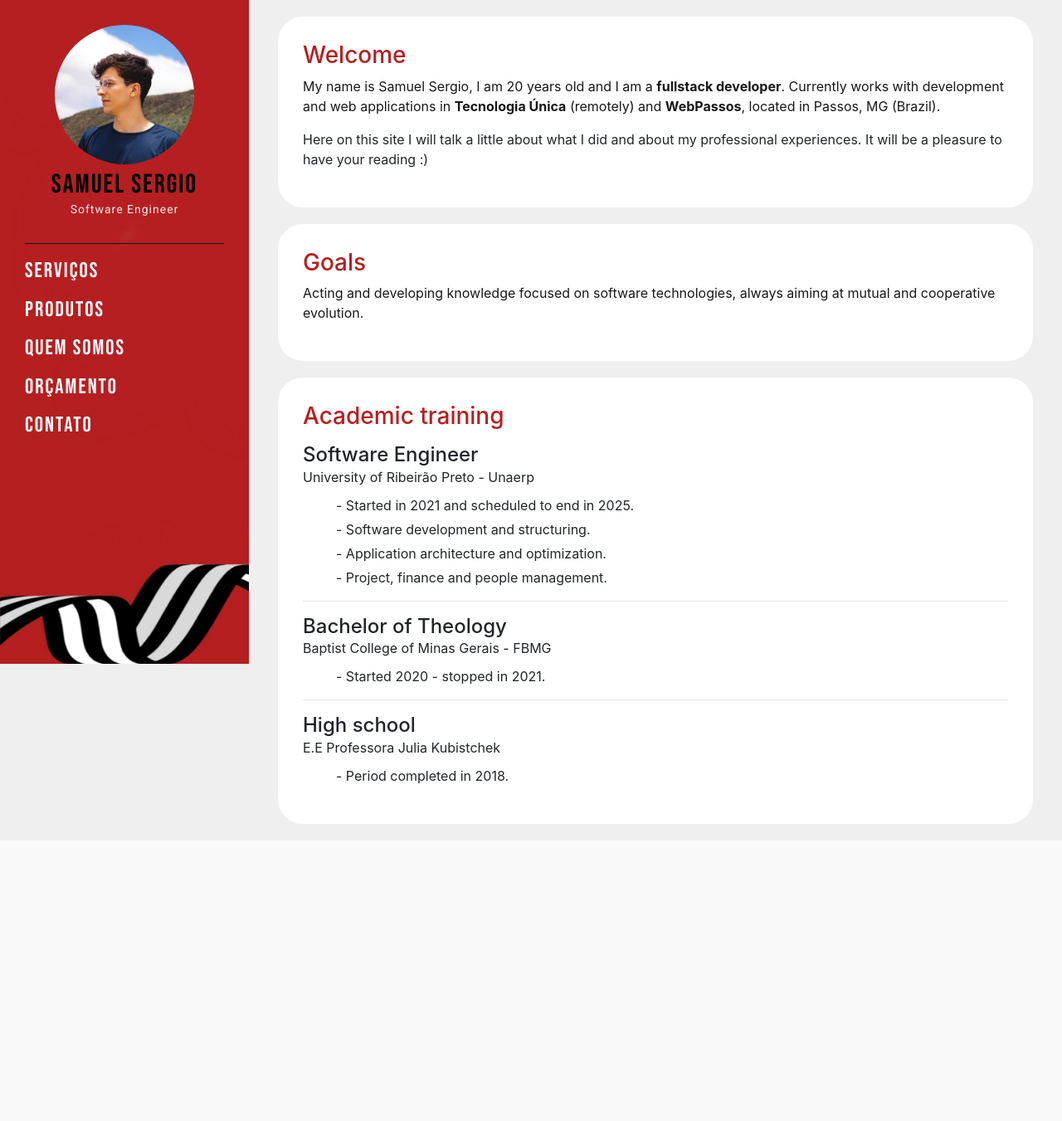
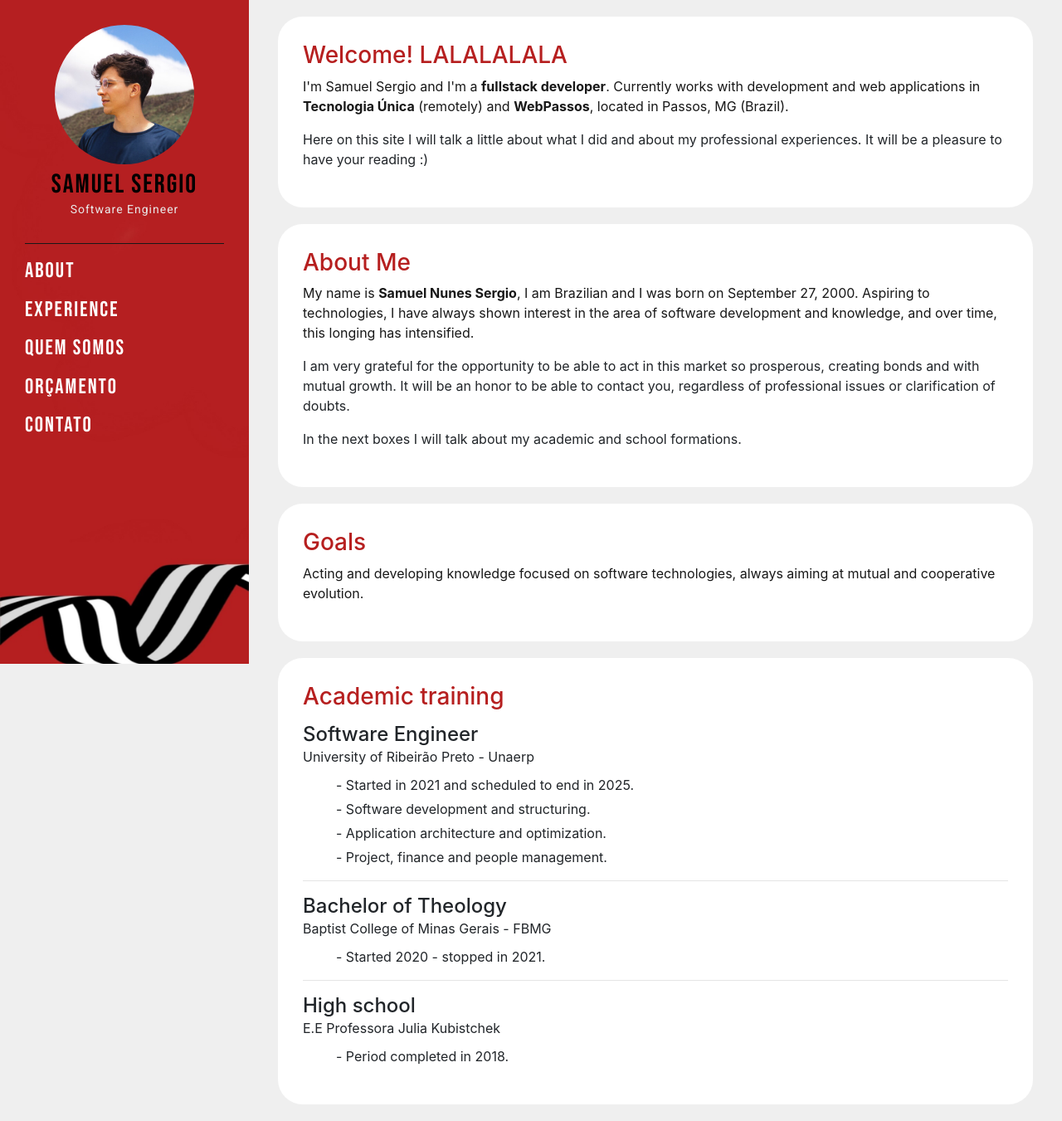
Before and after one commit to sfourm/PortfolioDeveloper, a PHP site: page /phpmail/ in a window 1280 px wide. Shown: the whole page at 83% size. Before the commit the page ends 944 px from the top, so only its background shows below. Run offline with PHP 8.4, Linux system fonts and the light colour scheme.

Commit message:
ImplementandoJS
Criando função do JS para o site

```diff
--- a/css/style.css
+++ b/css/style.css
@@ -16,6 +16,14 @@ COLORS
 
 .texto-preto{
     color: #181818;
+}
+
+.active{
+    display: block !important;
+}
+
+.desactive{
+    display: none;
 }
 /*================================
 MENU
@@ -73,6 +81,8 @@ MENU
                 font-size: 1.6rem;
                 font-weight: 400;
                 letter-spacing: 2px;}
+            .MenuLateralLista ul li a:hover {
+                cursor: pointer;}
 
 /*================================
 Goals
@@ -81,6 +91,7 @@ Goals
     border-radius: 30px;
     padding: 30px;
     margin: 20px;
+    background-color: #fff;
 }
 
 .Tituloh4{
--- a/footer.php
+++ b/footer.php
@@ -8,4 +8,6 @@
     <!-- JQUERY JS-->
     <script src="https://code.jquery.com/jquery-3.6.0.min.js" integrity="sha256-/xUj+3OJU5yExlq6GSYGSHk7tPXikynS7ogEvDej/m4=" crossorigin="anonymous"></script>
 
+    <!-- MAIN JS-->
+    <script src="js/main.js"></script>
 </html>
--- a/header.php
+++ b/header.php
@@ -31,8 +31,8 @@
             </div>
             <nav class="MenuLateralLista">
                 <ul>
-                <li><a  class="">SERVIÇOS</a></li>
-                <li><a  class="">PRODUTOS</a></li>
+                <li><a id="about" class="">ABOUT</a></li>
+                <li><a id="experience" class="">EXPERIENCE</a></li>
                 <li><a  class="">QUEM SOMOS</a></li>
                 <li><a  class="">ORÇAMENTO</a></li>
                 <li ><a class="">CONTATO</a></li>
--- a/index.php
+++ b/index.php
@@ -1,53 +1,9 @@
 <?php require_once "header.php"?>
-<div class="Sobre">
-    <div class="container">
-        <div class="Welcome box-carreira bg-white">
-            <h3 class="texto-vermelho">Welcome</h3>
-            <p class="texto-preto">My name is Samuel Sergio, I am 20 years old and I am a <b>fullstack developer</b>. Currently works with development and web applications in <b>Tecnologia Única</b> (remotely) and <b>WebPassos</b>, located in Passos, MG (Brazil).</p>
-            <p>Here on this site I will talk a little about what I did and about my professional experiences. It will be a pleasure to have your reading :)</p>
-        </div>
+    <div class="Intro">
+        <!-- About -->
+        <?php require_once "pages/about.php"?>
 
-        <div class="Goals box-carreira bg-white">
-            <h3 class="texto-vermelho">Goals</h3>
-            <p class="texto-preto">Acting and developing knowledge focused on software technologies, always aiming at mutual and cooperative evolution.</p>
-        </div>
-
-        <div class="Academic box-carreira bg-white">
-            <h3 class="texto-vermelho">Academic training</h3>
-
-            <h4 class="Tituloh4">Software Engineer</h4>
-            <p class="DescricaoP">University of Ribeirão Preto - Unaerp</p>
-            <ul class="Lista">
-                <li>
-                    <p>- Started in 2021 and scheduled to end in 2025.</p>
-                </li>
-                <li>
-                    <p>- Software development and structuring.</p>
-                </li>
-                <li>
-                    <p>- Application architecture and optimization.</p>
-                </li>
-                <li>
-                    <p>- Project, finance and people management.</p>
-                </li>
-            </ul>
-            <hr>
-            <h4 class="Tituloh4">Bachelor of Theology</h4>
-            <p class="DescricaoP">Baptist College of Minas Gerais - FBMG</p>
-            <ul class="Lista">
-                <li>
-                    <p>- Started 2020 - stopped in 2021.</p>
-                </li>
-            </ul>
-            <hr>
-            <h4 class="Tituloh4">High school</h4>
-            <p class="DescricaoP">E.E Professora Julia Kubistchek</p>
-            <ul class="Lista">
-                <li>
-                    <p>- Period completed in 2018.</p>
-                </li>
-            </ul>
-        </div>
+        <!-- Experience -->
+        <?php require_once "pages/experience.php"?>
     </div>
-</div>
 <?php require_once "footer.php"?>
--- a/js/main.js
+++ b/js/main.js
@@ -36,6 +36,23 @@ $(window).scroll(function () {
        $(".humberger__menu__overlay").removeClass("active");
        $("body").removeClass("over_hid");
    });
+
+//================================//
+//Menu Lateral ===================//
+//================================//
+
+//About
+$("#about").on('click', function () {
+    $(".About").addClass("active");
+    $(".Experience").removeClass("active");
+});
+
+//About
+$("#experience").on('click', function () {
+    $(".Experience").addClass("active");
+    $(".About").removeClass("active");
+});
+
 })(jQuery)
 
 $(document).ready(function () {
--- /dev/null
+++ b/pages/about.php
@@ -0,0 +1,59 @@
+<div class="About desactive active section">
+    <div class="container">
+        <div class="Welcome box-carreira bg-white">
+            <h3 class="texto-vermelho">Welcome! LALALALALA</h3>
+            <p class="texto-preto">I'm Samuel Sergio and I'm a <b>fullstack developer</b>. Currently works with development and web applications in <b>Tecnologia Única</b> (remotely) and <b>WebPassos</b>, located in Passos, MG (Brazil).</p>
+            <p>Here on this site I will talk a little about what I did and about my professional experiences. It will be a pleasure to have your reading :)</p>
+        </div>
+
+        <div class="About-Me box-carreira bg-white">
+            <h3 class="texto-vermelho">About Me</h3>
+            <p class="texto-preto">My name is <b>Samuel Nunes Sergio</b>, I am Brazilian and I was born on September 27, 2000. Aspiring to technologies, I have always shown interest in the area of software development and knowledge, and over time, this longing has intensified. </p>
+            <p>I am very grateful for the opportunity to be able to act in this market so prosperous, creating bonds and with mutual growth. It will be an honor to be able to contact you, regardless of professional issues or clarification of doubts. </p>
+            <p>In the next boxes I will talk about my academic and school formations.</p>
+        </div>
+
+
+        <div class="Goals box-carreira bg-white">
+            <h3 class="texto-vermelho">Goals</h3>
+            <p class="texto-preto">Acting and developing knowledge focused on software technologies, always aiming at mutual and cooperative evolution.</p>
+        </div>
+
+        <div class="Academic box-carreira bg-white">
+            <h3 class="texto-vermelho">Academic training</h3>
+
+            <h4 class="Tituloh4">Software Engineer</h4>
+            <p class="DescricaoP">University of Ribeirão Preto - Unaerp</p>
+            <ul class="Lista">
+                <li>
+                    <p>- Started in 2021 and scheduled to end in 2025.</p>
+                </li>
+                <li>
+                    <p>- Software development and structuring.</p>
+                </li>
+                <li>
+                    <p>- Application architecture and optimization.</p>
+                </li>
+                <li>
+                    <p>- Project, finance and people management.</p>
+                </li>
+            </ul>
+            <hr>
+            <h4 class="Tituloh4">Bachelor of Theology</h4>
+            <p class="DescricaoP">Baptist College of Minas Gerais - FBMG</p>
+            <ul class="Lista">
+                <li>
+                    <p>- Started 2020 - stopped in 2021.</p>
+                </li>
+            </ul>
+            <hr>
+            <h4 class="Tituloh4">High school</h4>
+            <p class="DescricaoP">E.E Professora Julia Kubistchek</p>
+            <ul class="Lista">
+                <li>
+                    <p>- Period completed in 2018.</p>
+                </li>
+            </ul>
+        </div>
+    </div>
+</div>
--- /dev/null
+++ b/pages/experience.php
@@ -0,0 +1,59 @@
+<div class="Experience desactive">
+    <div class="container">
+        <div class="Welcome box-carreira bg-white">
+            <h3 class="texto-vermelho">Welcome!</h3>
+            <p class="texto-preto">I'm Samuel Sergio and I'm a <b>fullstack developer</b>. Currently works with development and web applications in <b>Tecnologia Única</b> (remotely) and <b>WebPassos</b>, located in Passos, MG (Brazil).</p>
+            <p>Here on this site I will talk a little about what I did and about my professional experiences. It will be a pleasure to have your reading :)</p>
+        </div>
+
+        <div class="About-Me box-carreira bg-white">
+            <h3 class="texto-vermelho">About Me</h3>
+            <p class="texto-preto">My name is <b>Samuel Nunes Sergio</b>, I am Brazilian and I was born on September 27, 2000. Aspiring to technologies, I have always shown interest in the area of software development and knowledge, and over time, this longing has intensified. </p>
+            <p>I am very grateful for the opportunity to be able to act in this market so prosperous, creating bonds and with mutual growth. It will be an honor to be able to contact you, regardless of professional issues or clarification of doubts. </p>
+            <p>In the next boxes I will talk about my academic and school formations.</p>
+        </div>
+
+
+        <div class="Goals box-carreira bg-white">
+            <h3 class="texto-vermelho">Goals</h3>
+            <p class="texto-preto">Acting and developing knowledge focused on software technologies, always aiming at mutual and cooperative evolution.</p>
+        </div>
+
+        <div class="Academic box-carreira bg-white">
+            <h3 class="texto-vermelho">Academic training</h3>
+
+            <h4 class="Tituloh4">Software Engineer</h4>
+            <p class="DescricaoP">University of Ribeirão Preto - Unaerp</p>
+            <ul class="Lista">
+                <li>
+                    <p>- Started in 2021 and scheduled to end in 2025.</p>
+                </li>
+                <li>
+                    <p>- Software development and structuring.</p>
+                </li>
+                <li>
+                    <p>- Application architecture and optimization.</p>
+                </li>
+                <li>
+                    <p>- Project, finance and people management.</p>
+                </li>
+            </ul>
+            <hr>
+            <h4 class="Tituloh4">Bachelor of Theology</h4>
+            <p class="DescricaoP">Baptist College of Minas Gerais - FBMG</p>
+            <ul class="Lista">
+                <li>
+                    <p>- Started 2020 - stopped in 2021.</p>
+                </li>
+            </ul>
+            <hr>
+            <h4 class="Tituloh4">High school</h4>
+            <p class="DescricaoP">E.E Professora Julia Kubistchek</p>
+            <ul class="Lista">
+                <li>
+                    <p>- Period completed in 2018.</p>
+                </li>
+            </ul>
+        </div>
+    </div>
+</div>
```
Also changed, not shown: img/menu2.jpg (added).
